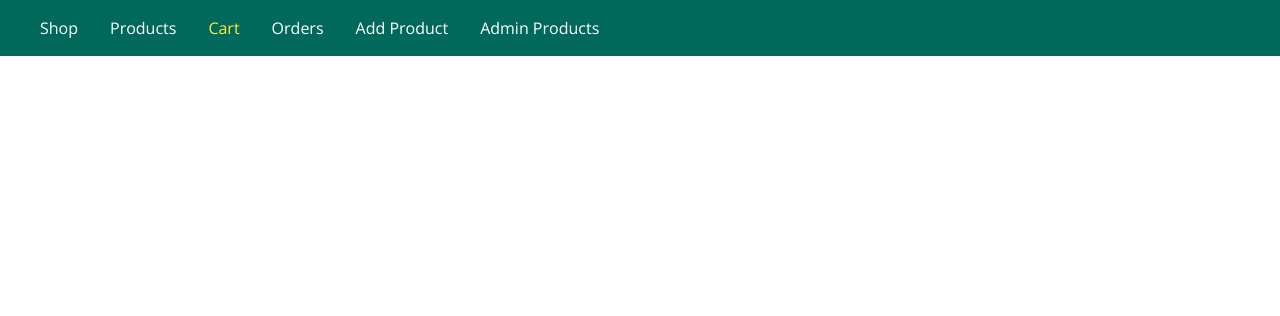
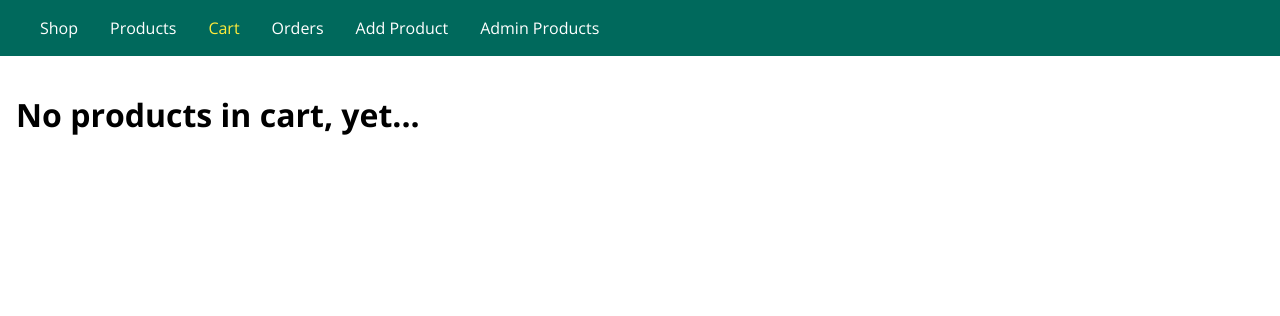
Before and after one commit to beratgulsoy/book-shopping, a Node server app: page /cart in a window 1280 px wide. Shown: the top 316 px of the page. Run offline with Node 20, Linux system fonts and the light colour scheme; some libraries are stand-ins or nearby versions.

Commit message:
cart page and delete cart

```diff
--- a/controllers/shop.js
+++ b/controllers/shop.js
@@ -29,14 +29,34 @@ exports.getIndex = (req, res, next) => {
 };
 
 exports.getCart = (req, res, next) => {
-    Product.fetchAll(products => {
-        res.render('shop/cart', {
-            prods: products,
-            pageTitle: 'Your Cart',
-            path: '/cart'
+    Cart.getCart(cart => {
+        Product.fetchAll(products => {
+            const cartProducts = [];
+            for(product of products){
+                const cartProductData = cart.products.find(prod => prod.id=== product.id);
+                if (cartProductData) {
+                    cartProducts.push({productData: product, qty: cartProductData.qty});
+                }
+            }
+            res.render('shop/cart', {
+                prods: products,
+                pageTitle: 'Your Cart',
+                path: '/cart',
+                products: cartProducts
+            });
         });
     });
 };
+
+exports.postCartDeleteProduct = (req, res, next) => {
+    const prodId = req.body.productId;
+    Product.findById(prodId, product => {
+        Cart.deleteProduct(prodId, product.price);
+        res.redirect('/cart');
+    });
+};
+
+
 
 exports.postCart = (req, res, next) => {
     const prodId = req.body.productId;
--- a/data/cart.json
+++ b/data/cart.json
@@ -1 +1 @@
-{"products":[{"id":"0.12290639008327209","qty":1}],"totalPrice":555}
+{"products":[],"totalPrice":0}
--- a/data/products.json
+++ b/data/products.json
@@ -1 +1 @@
-[{"title":"Sevgilim","imageUrl":"https://media.discordapp.net/attachments/741717994484269207/1104590848961810442/1683425374673.jpg?width=739&height=554","description":"Mükemmel biri","price":"3434","id":"0.5572870157536272"},{"title":"ggggg","imageUrl":"https://img.kitapyurdu.com/v1/getImage/fn:1207631/wh:true/wi:800","description":"sadasd","price":"555","id":"0.12290639008327209"}]
+[{"title":"Sevgilim","imageUrl":"https://media.discordapp.net/attachments/741717994484269207/1104590848961810442/1683425374673.jpg?width=739&height=554","description":"Mükemmel biri","price":"3434","id":"0.5572870157536272"},{"title":"ggggg","imageUrl":"https://img.kitapyurdu.com/v1/getImage/fn:1207631/wh:true/wi:800","description":"sadasd","price":"555","id":"0.12290639008327209"},{"title":"hgjfrg","imageUrl":"https://img.kitapyurdu.com/v1/getImage/fn:1207631/wh:true/wi:800","description":"jtfyhy","price":"675","id":"0.07024132928469462"}]
--- a/models/cart.js
+++ b/models/cart.js
@@ -40,6 +40,9 @@ module.exports = class Cart {
             }
             const updatedCart = {...JSON.parse(fileContent)};
             const product = updatedCart.products.find(prod => prod.id === id);
+            if (!product) {
+                return;
+            }
             const productQty = product.qty;
             updatedCart.products = updatedCart.products.filter(prod => prod.id !== id);
             updatedCart.totalPrice = updatedCart.totalPrice - productPrice * productQty;
@@ -49,4 +52,15 @@ module.exports = class Cart {
             });
         });
     }
+
+    static getCart(cb) {
+        fs.readFile(p, (err, fileContent) => {
+            const cart = JSON.parse(fileContent);
+            if(err){
+                cb(null);
+            } else {
+                cb(cart);
+            }
+        });
+    }
 }
--- a/routes/shop.js
+++ b/routes/shop.js
@@ -16,6 +16,8 @@ router.get('/cart', shopController.getCart);
 
 router.post('/cart', shopController.postCart);
 
+router.post('/delete-cart-item', shopController.postCartDeleteProduct);
+
 router.get('/orders', shopController.getOrders);
 
 router.get('/checkout', shopController.getCheckout);
--- a/views/shop/cart.ejs
+++ b/views/shop/cart.ejs
@@ -2,5 +2,23 @@
     </head>
 
     <body>
+
         <%- include('../includes/navigation.ejs') %>
+        <main>
+            <% if(products.length > 0) {%>
+                <ul>
+                    <% products.forEach(product => {%>
+                        <li>
+                            <p><%= product.productData.title%> (<%= product.qty %>)</p>
+                            <form action="/delete-cart-item" method="post">
+                                <input type="hidden" name="productId" value="<%= product.productData.id %>">
+                                <button type="submit" class="btn">Delete</button>
+                            </form>
+                        </li>
+                    <%}); %>
+                </ul>
+            <%} else {%>
+                <h1>No products in cart, yet...</h1>
+            <%}%>
+        </main>
         <%- include('../includes/end.ejs') %>
```
